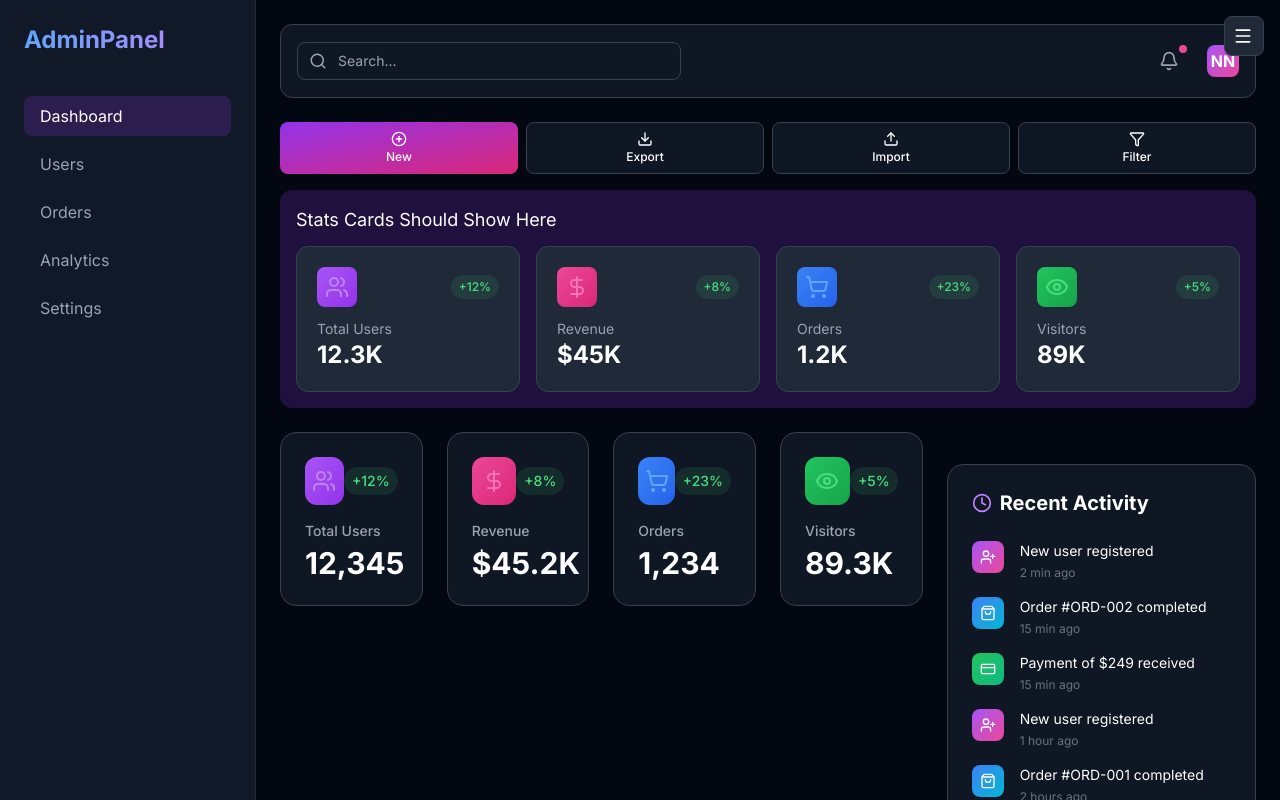
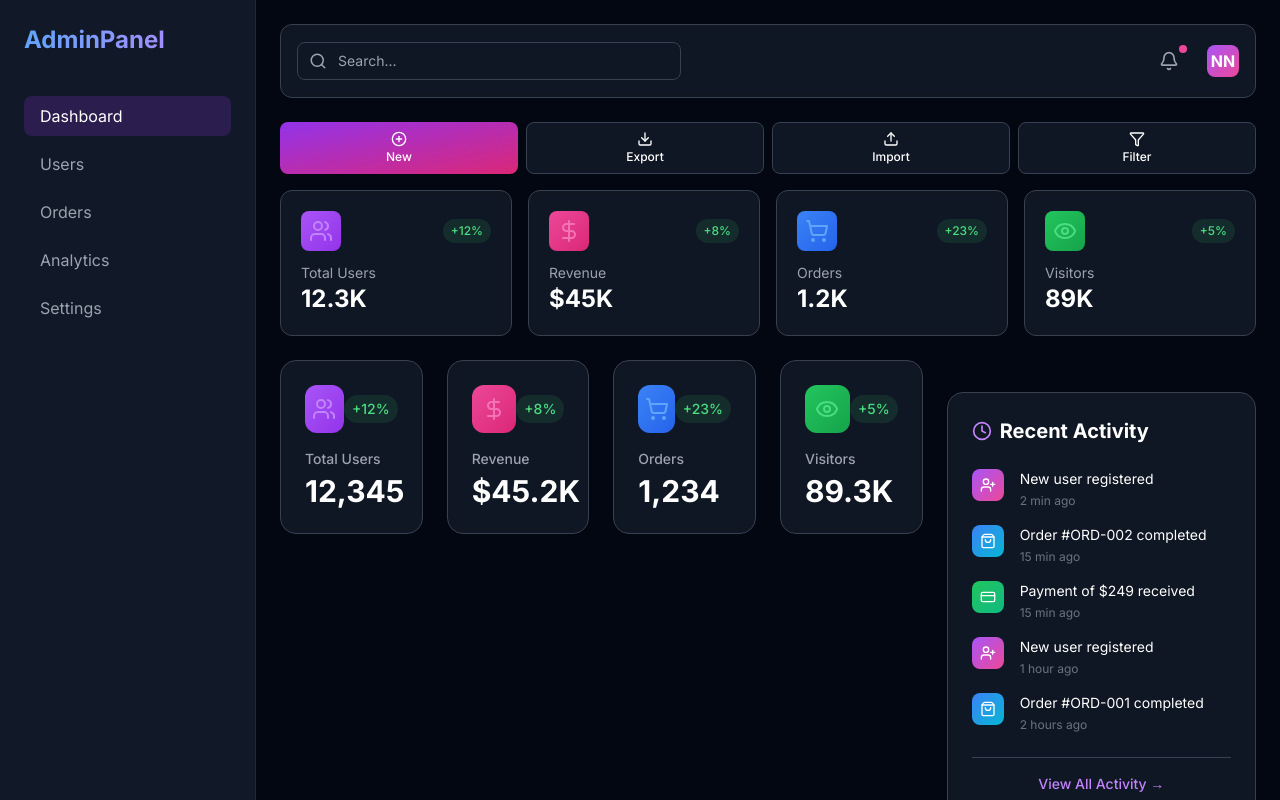
Before and after one commit to Neric-wizard/admin-dashboard, a Next.js app: page / in a window 1280 px wide. Shown: the top 800 px of the page. Built offline with nearby package versions, Linux system fonts and the light colour scheme.

Commit message:
Day 6: Fix dashboard layout and hide mobile menu on desktop

```diff
--- a/app/components/MobileMenu.tsx
+++ b/app/components/MobileMenu.tsx
@@ -8,25 +8,25 @@ export default function MobileMenu() {
 
   return (
     <>
-      {/* Menu Button - Moved to the right side */}
+      {/* Menu Button - Hidden on desktop (lg:hidden), visible on mobile */}
       <button
         onClick={() => setIsOpen(!isOpen)}
-        className="fixed top-4 right-4 z-50 lg:block hidden bg-gray-800 p-2 rounded-lg border border-gray-700 hover:bg-gray-700 transition"
+        className="lg:hidden fixed top-4 right-4 z-50 bg-gray-800 p-2 rounded-lg border border-gray-700 hover:bg-gray-700 transition"
       >
         {isOpen ? <X size={20} className="text-white" /> : <Menu size={20} className="text-white" />}
       </button>
 
-      {/* Overlay */}
+      {/* Overlay - only on mobile */}
       {isOpen && (
         <div
-          className="fixed inset-0 bg-black/50 z-40"
+          className="lg:hidden fixed inset-0 bg-black/50 z-40"
           onClick={() => setIsOpen(false)}
         ></div>
       )}
 
-      {/* Menu Panel - Slides from right instead of left */}
+      {/* Menu Panel - only on mobile */}
       {isOpen && (
-        <div className="fixed top-0 right-0 h-full w-64 bg-gray-900 border-l border-gray-800 z-40 pt-20">
+        <div className="lg:hidden fixed top-0 right-0 h-full w-64 bg-gray-900 border-l border-gray-800 z-40 pt-20">
           <nav className="p-4 space-y-2">
             <a href="#" className="flex items-center gap-3 text-white bg-purple-600/20 border border-purple-500/50 rounded-lg px-4 py-3">
               <LayoutDashboard size={18} className="text-purple-400" />
--- a/app/components/StatsCards.tsx
+++ b/app/components/StatsCards.tsx
@@ -35,13 +35,11 @@ export default function StatsCards() {
   ];
 
   return (
-    <div className="bg-purple-600/20 p-4 rounded-xl mb-4">
-      <h2 className="text-white text-lg mb-3">Stats Cards Should Show Here</h2>
     <div className="grid grid-cols-1 sm:grid-cols-2 lg:grid-cols-4 gap-4">
       {stats.map((stat, index) => (
         <div
           key={index}
-            className="bg-gray-800 rounded-xl border border-gray-700 p-5"
+          className="bg-gray-800/50 backdrop-blur-sm rounded-xl border border-gray-700 p-5"
         >
           <div className="flex items-center justify-between mb-3">
             <div className={`w-10 h-10 rounded-lg bg-gradient-to-br ${stat.color} bg-opacity-20 flex items-center justify-center`}>
@@ -56,6 +54,5 @@ export default function StatsCards() {
         </div>
       ))}
     </div>
-    </div>
   );
 }
--- a/app/page.tsx
+++ b/app/page.tsx
@@ -11,16 +11,23 @@ import MobileMenu from "./components/MobileMenu";
 export default function Home() {
   return (
     <div className="min-h-screen bg-gray-950">
-      {/* Desktop View - ONLY this shows on desktop */}
+      {/* Desktop View */}
       <div className="hidden lg:flex">
         <Sidebar />
         <div className="flex-1 ml-64">
           <MobileMenu />
           <main className="p-6">
+
+            {/* SECTION 1: Header */}
             <Header />
+
+            {/* SECTION 2: Quick Actions */}
             <QuickActions />
+
+            {/* SECTION 3: Stats Cards */}
             <StatsCards />
 
+            {/* SECTION 4: Sales Chart + Activity Timeline */}
             <div className="grid grid-cols-3 gap-6 mt-6">
               <div className="col-span-2">
                 <SalesChart />
@@ -30,22 +37,24 @@ export default function Home() {
               </div>
             </div>
 
+            {/* SECTION 5: Recent Orders */}
             <div className="mt-6">
               <RecentOrders />
             </div>
 
+            {/* SECTION 6: User Management */}
             <div className="mt-6">
               <UserManagement />
             </div>
+
           </main>
         </div>
       </div>
 
-      {/* Mobile View - ONLY this shows on mobile */}
-      <div className="block lg:hidden">
-        {/* We'll handle mobile separately */}
-        <div>Mobile view coming soon</div>
-      </div>
+      {/* Mobile View - We'll fix this later */}
+      {/* <div className="block lg:hidden">
+        <MobileDashboard />
+      </div> */}
     </div>
   );
 }
```
Lines whose indentation alone changed are shown as unchanged.
